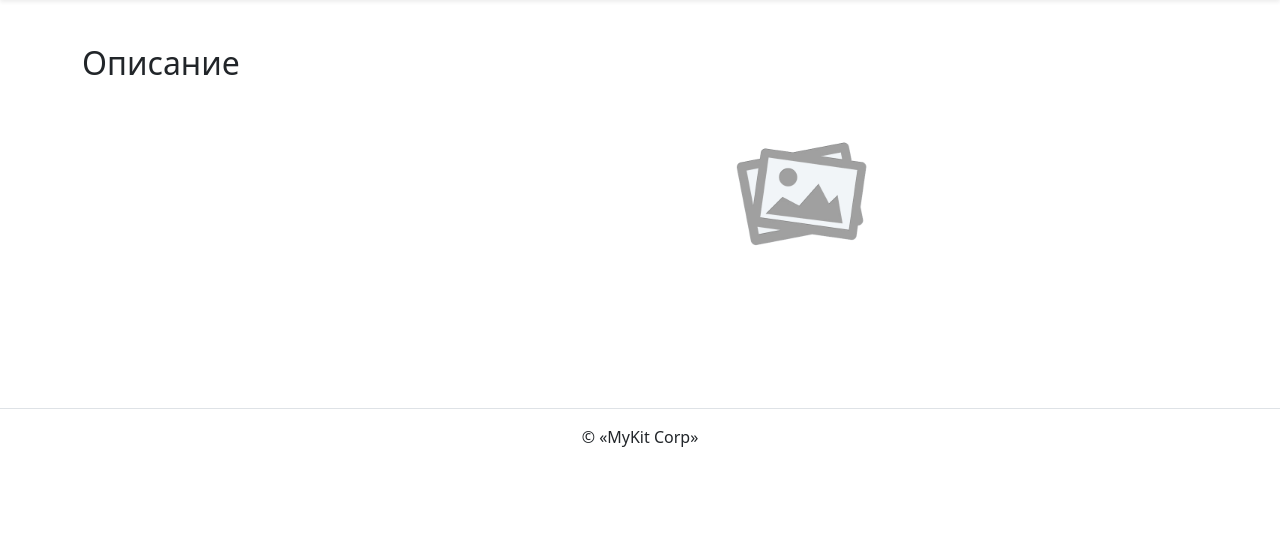
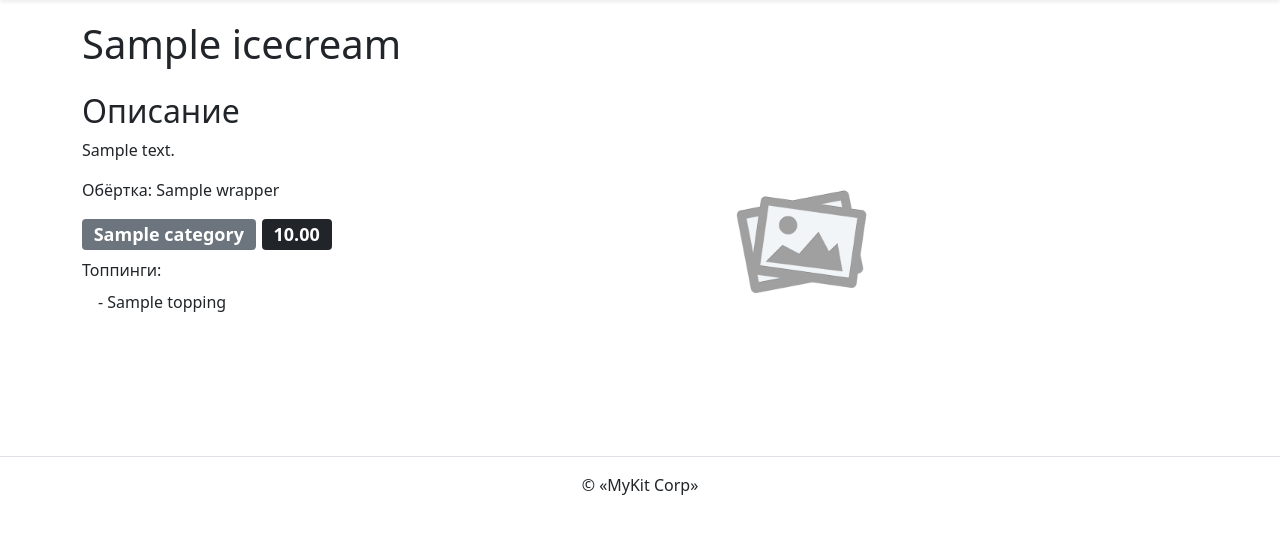
Before and after one commit to vkir26/yandex_practicum, a Django app: page /ice_cream/1/ in a window 1280 px wide. Shown: the part 76-610 px from the top of the page. Run offline with Django 3.2, Linux system fonts and the light colour scheme; tables that the repository leaves empty hold one stand-in row (values such as "Sample post"); parts of the project's set-up code (start-up, migrations or seed data) failed here and were passed over; some libraries are stand-ins or nearby versions.

Commit message:
Added price and made necessary modifications

```diff
--- a/anfisa2sprint/anfisa_for_friends/ice_cream/models.py
+++ b/anfisa2sprint/anfisa_for_friends/ice_cream/models.py
@@ -49,6 +49,10 @@ class Wrapper(PublishedModel):
 class IceCream(PublishedModel):
     title = models.CharField(max_length=256, verbose_name="Название")
     description = models.TextField(verbose_name="Описание")
+    output_order = models.PositiveSmallIntegerField(
+        default=100, verbose_name="Порядок отображения"
+    )
+    price = models.DecimalField(max_digits=5, decimal_places=2)
     wrapper = models.OneToOneField(
         Wrapper,
         on_delete=models.SET_NULL,
@@ -70,6 +74,10 @@ class IceCream(PublishedModel):
     class Meta:
         verbose_name = "объект «Мороженое»"
         verbose_name_plural = "Мороженое"
+        # Сначала сортируем по полю output_order,
+        # а если у нескольких объектов значения output_order совпадают--
+        # сортируем по title.
+        ordering = ("output_order", "title")
 
     def __str__(self):
         return self.title
--- a/anfisa2sprint/anfisa_for_friends/ice_cream/views.py
+++ b/anfisa2sprint/anfisa_for_friends/ice_cream/views.py
@@ -1,13 +1,25 @@
-from django.shortcuts import render
+from django.shortcuts import get_object_or_404, render
+
+from ice_cream.models import IceCream
+from unicodedata import category
 
 
 def ice_cream_detail(request, pk):
-    template = "ice_cream/detail.html"
-    context = {}
-    return render(request, template, context)
+    template_name = "ice_cream/detail.html"
+    ice_cream = get_object_or_404(
+        IceCream.objects.filter(is_published=True, category__is_published=True), pk=pk
+    )
+    context = {"ice_cream": ice_cream}
+    return render(request, template_name, context)
 
 
 def ice_cream_list(request):
     template = "ice_cream/list.html"
-    context = {}
+    ice_cream_list = (
+        IceCream.objects.select_related("category")
+        .filter(is_published=True, category__is_published=True)
+        .order_by("category")
+    )
+
+    context = {"ice_cream_list": ice_cream_list}
     return render(request, template, context)
--- a/anfisa2sprint/anfisa_for_friends/templates/base.html
+++ b/anfisa2sprint/anfisa_for_friends/templates/base.html
@@ -14,7 +14,7 @@
     {% include "includes/header.html" %}
     <main class="pt-5 my-5">
       <div class="container">
-      {% block content %}{% endblock %}
+        {% block content %}{% endblock %}
       </div>
     </main>
     {% include "includes/footer.html" %}
--- a/anfisa2sprint/anfisa_for_friends/templates/ice_cream/detail.html
+++ b/anfisa2sprint/anfisa_for_friends/templates/ice_cream/detail.html
@@ -1,14 +1,27 @@
 {% extends "base.html" %}
 {% load static %}
 {% block title %}
-  Анфиса для друзей. Мороженое {{ ice_cream.name|lower }}
+  Анфиса для друзей. Мороженое {{ ice_cream.title|lower }}
 {% endblock %}
 {% block content %}
-  <h1 class="pb-2 mb-0">{{ ice_cream.name }}</h1>
+  <h1 class="pb-2 mb-0">{{ ice_cream.title }}</h1>
   <div class="row mt-3">
     <div class="col-12 col-md-6">
       <h2>Описание</h2>
       <p>{{ ice_cream.description }}</p>
+      {% if ice_cream.wrapper %}
+        <p>Обёртка: {{ ice_cream.wrapper.title }}</p>
+      {% endif %}
+      <h4>
+        <span class="badge bg-secondary">{{ ice_cream.category.title }}</span>
+        <span class="badge bg-dark">{{ ice_cream.price }}</span>
+      </h4>
+      Топпинги:
+      <ul class="list-group list-group-flush">
+        {% for topping in ice_cream.toppings.all %}
+          <li class="list-group-item">- {{ topping.title }}</li>
+        {% endfor %}
+      </ul>
     </div>
     <div class="col-12 col-md-6 mb-3">
       <img
```
Also changed, not shown: anfisa2sprint/anfisa_for_friends/homepage/views.py (+9 -2 lines), anfisa2sprint/anfisa_for_friends/templates/homepage/index.html (+5 -5 lines), anfisa2sprint/anfisa_for_friends/templates/ice_cream/list.html (+7 -15 lines), anfisa2sprint/anfisa_for_friends/templates/includes/ice_cream_card.html (added, +18 -0 lines), anfisa2sprint/anfisa_for_friends/ice_cream/migrations/0002_auto_20250128_1851.py (added).
